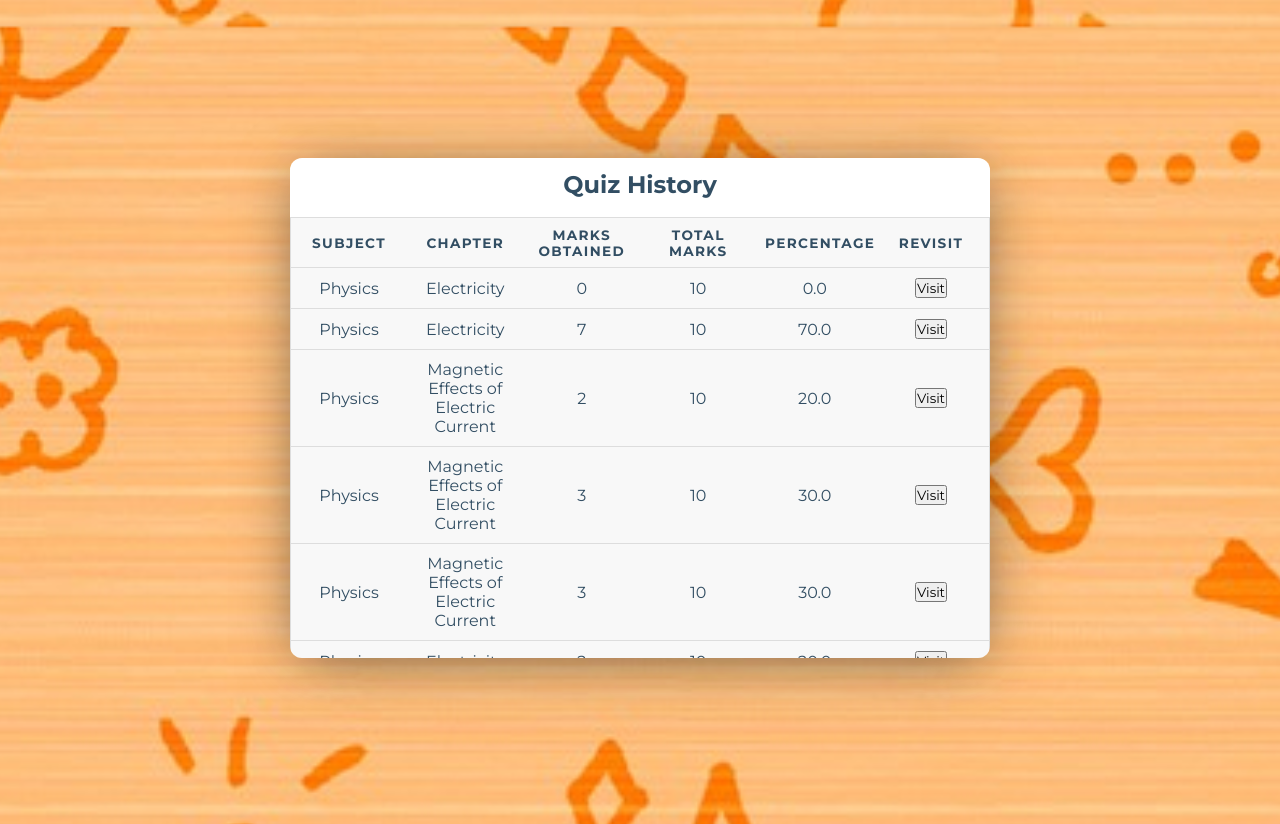
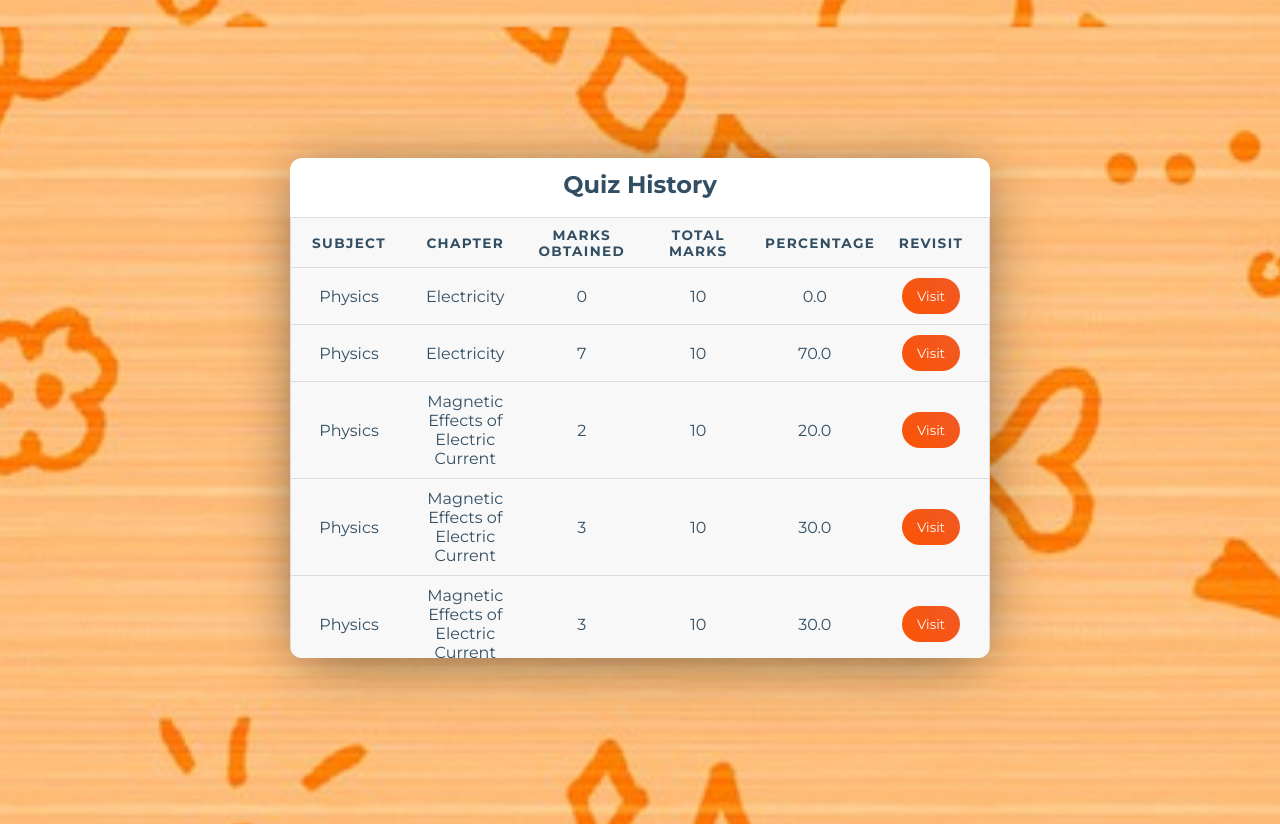
Before and after one commit to UG-SEP/Tenthies, a Django app: template Tenthies/templates/Profile/profile.html in a window 1280 px wide. Shown: the part 1716-2540 px from the top of the page. Run offline with Django 3.2, Linux system fonts and the light colour scheme; data comes from the database, SQL or seed files in the repository; tables that the repository leaves empty hold one stand-in row (values such as "Sample post"); the template is opened without the code that fills it: values that come from a table or form of the project are taken from there, most other values are stand-ins (such as "Sample title", 1, 10 or a date in 2020).

Commit message:
Update profile.css

```diff
--- a/Tenthies/static/css/profile.css
+++ b/Tenthies/static/css/profile.css
@@ -284,3 +284,18 @@ table th {
   font-size: 14px
 }
 }
+
+
+/* for button in quiz history*/
+.recheck{
+  background: linear-gradient(45deg, #fc5305, #f05924);
+
+  color: white;
+  padding: 10px 15px;
+  border: none;
+  border-radius: 20px;
+}
+.recheck:hover {
+  transition: all .4s ease ;
+  transform: translateY(-2px);
+}
```
